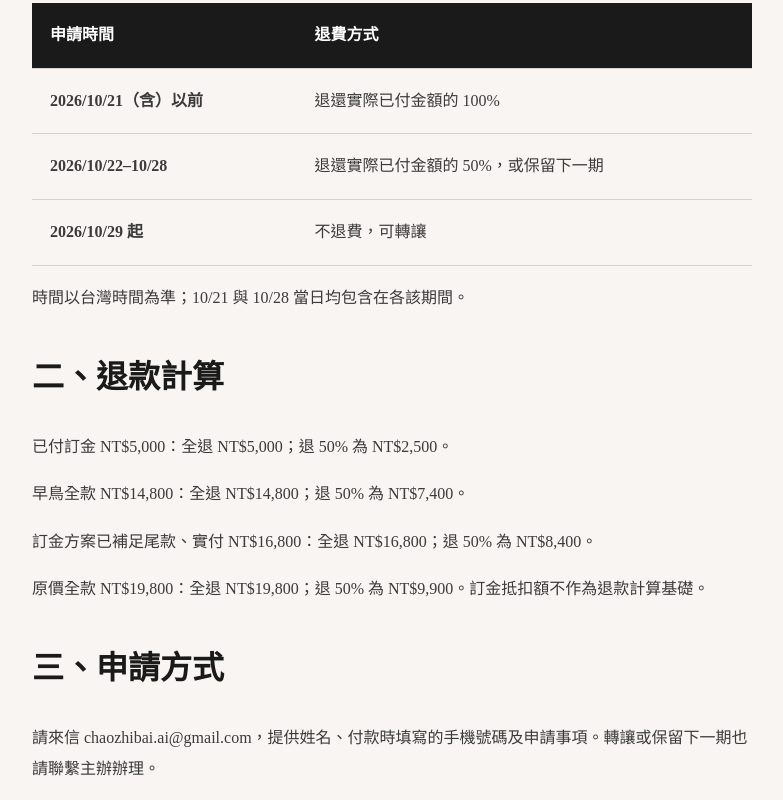
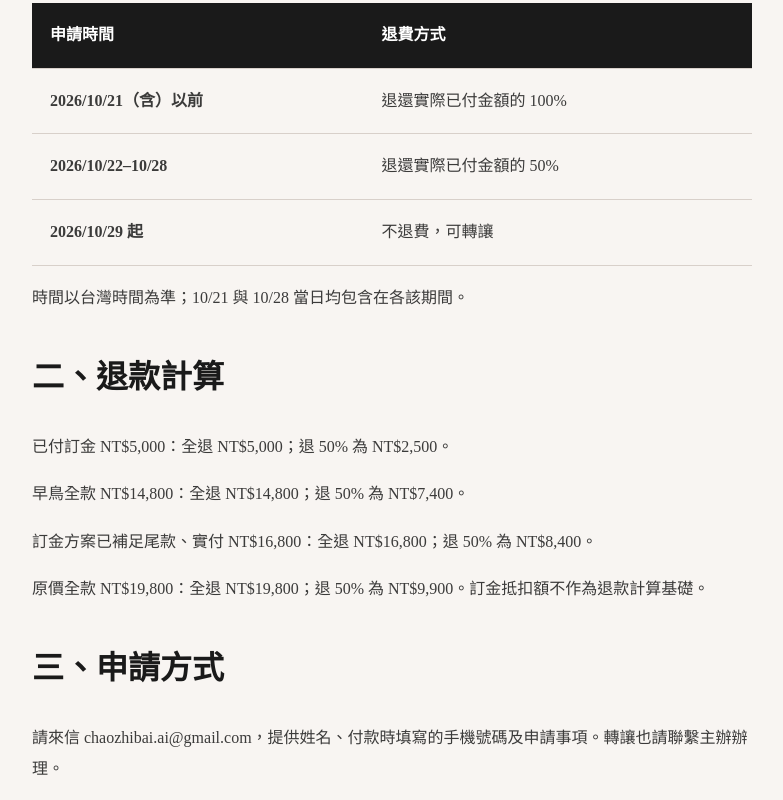
Before and after one commit to r722772r-prog/geo-course, a Next.js app: page /refund in a window 1280 px wide. Shown: the part 500-1300 px from the top of the page, without its empty margins (248-1031 px from the left). Built offline with nearby package versions, Linux system fonts and the light colour scheme.

Commit message:
統一課程退費定案並移除保留下一期選項

```diff
--- a/src/app/refund/page.tsx
+++ b/src/app/refund/page.tsx
@@ -1,11 +1,11 @@
 import type { Metadata } from "next";
 import LegalShell, { Section } from "@/components/LegalShell";
 import { refundRules } from "@/data/course";
-export const metadata: Metadata = { title:"退費說明｜AI 行銷影片實戰班", description:"2026/10/21（含）以前全退、10/22–10/28 退 50% 或保留下一期、10/29 起不退可轉讓。", alternates:{canonical:"https://course.chaozhibai.ai/refund"} };
+export const metadata: Metadata = { title:"退費說明｜AI 行銷影片實戰班", description:"2026/10/21（含）以前全退、10/22–10/28 退 50%、10/29 起不退可轉讓。", alternates:{canonical:"https://course.chaozhibai.ai/refund"} };
 export default function RefundPage() { return <LegalShell title="退費說明" updated="2026 年 10 月 7 日">
 <p>適用 2026/11/4–11/8 AI 行銷影片實戰班。早鳥全款、原價全款、訂金及訂金補足尾款，均依下列申請時間，以實際已付金額計算。</p>
 <Section heading="一、退費時間"><div className="table-scroll"><table><thead><tr><th>申請時間</th><th>退費方式</th></tr></thead><tbody>{refundRules.map(([date,rule])=><tr key={date}><th>{date}</th><td>{rule}</td></tr>)}</tbody></table></div><p>時間以台灣時間為準；10/21 與 10/28 當日均包含在各該期間。</p></Section>
 <Section heading="二、退款計算"><p>已付訂金 NT$5,000：全退 NT$5,000；退 50% 為 NT$2,500。</p><p>早鳥全款 NT$14,800：全退 NT$14,800；退 50% 為 NT$7,400。</p><p>訂金方案已補足尾款、實付 NT$16,800：全退 NT$16,800；退 50% 為 NT$8,400。</p><p>原價全款 NT$19,800：全退 NT$19,800；退 50% 為 NT$9,900。訂金抵扣額不作為退款計算基礎。</p></Section>
-<Section heading="三、申請方式"><p>請來信 <a href="mailto:chaozhibai.ai@gmail.com">chaozhibai.ai@gmail.com</a>，提供姓名、付款時填寫的手機號碼及申請事項。轉讓或保留下一期也請聯繫主辦辦理。</p></Section>
+<Section heading="三、申請方式"><p>請來信 <a href="mailto:chaozhibai.ai@gmail.com">chaozhibai.ai@gmail.com</a>，提供姓名、付款時填寫的手機號碼及申請事項。轉讓也請聯繫主辦辦理。</p></Section>
 <Section heading="四、主辦取消課程"><p>若由主辦取消課程，退還實際已付課程費用。</p></Section>
 </LegalShell>; }
--- a/src/data/course.ts
+++ b/src/data/course.ts
@@ -3,7 +3,7 @@ export const registrationUrl = "https://chaozhibai-ai-course.yuyanshie.chatgpt.s
 export const lineUrl = "https://line.me/R/ti/p/@740meybx";
 export const refundRules = [
   ["2026/10/21（含）以前", "退還實際已付金額的 100%"],
-  ["2026/10/22–10/28", "退還實際已付金額的 50%，或保留下一期"],
+  ["2026/10/22–10/28", "退還實際已付金額的 50%"],
   ["2026/10/29 起", "不退費，可轉讓"],
 ];
 export function getPricing(now = new Date()) {
```
